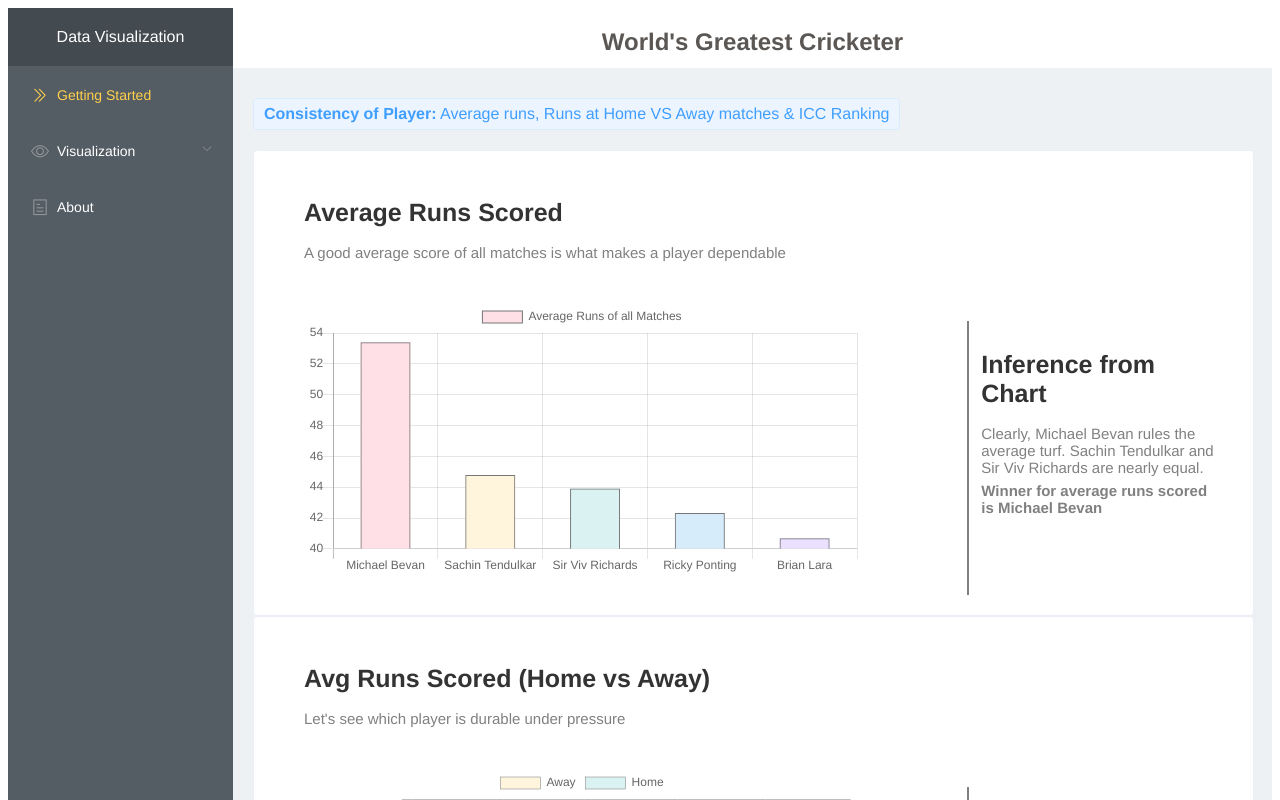
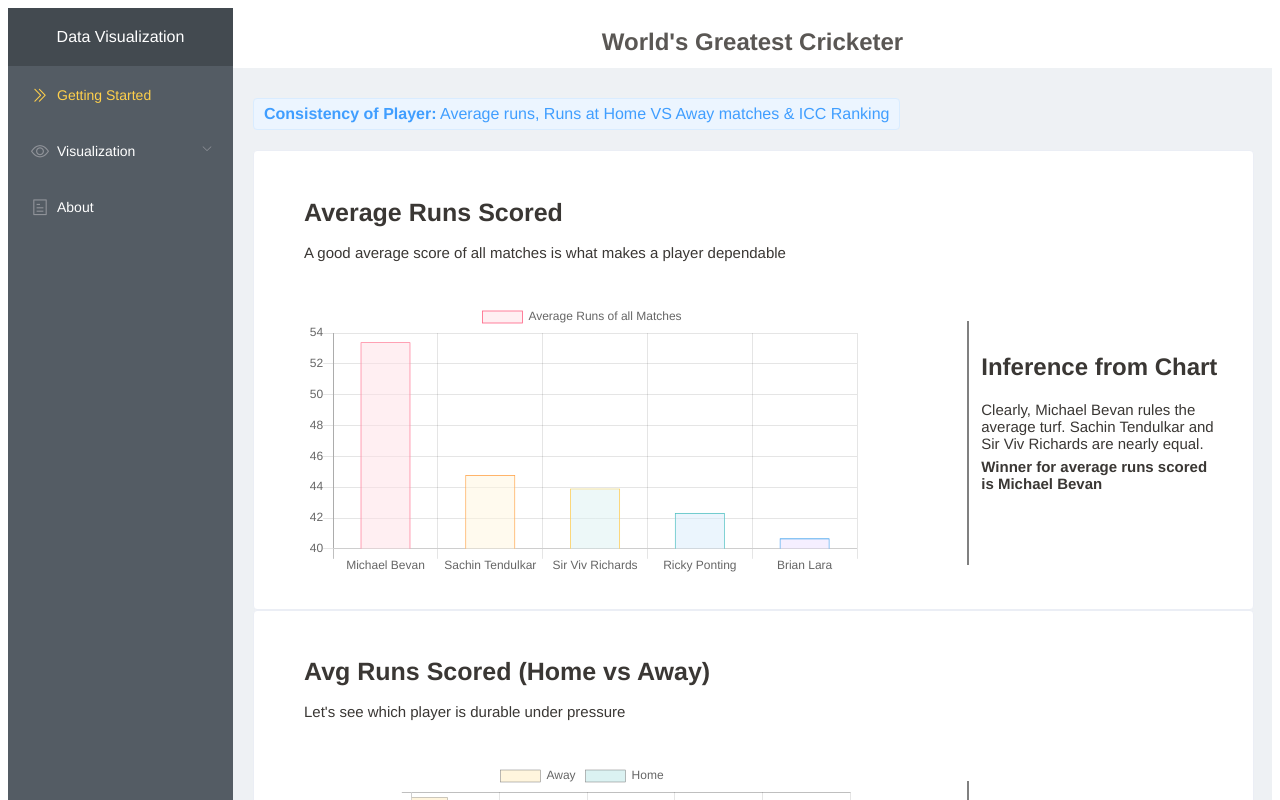
Before and after one commit to tapthoughts/worlds-greatest-cricketer, a Vue app: page /battingODI in a window 1280 px wide. Shown: the top 800 px of the page. Built offline with nearby package versions, Linux system fonts and the light colour scheme.

Commit message:
playing with colors

```diff
--- a/src/App.vue
+++ b/src/App.vue
@@ -37,7 +37,7 @@
   font-family: 'Avenir', Helvetica, Arial, sans-serif;
   -webkit-font-smoothing: antialiased;
   -moz-osx-font-smoothing: grayscale;
-  color: #2c3e50;
+  color: rgb(58,55,52);
 }
 
 .container {
@@ -66,7 +66,7 @@
     border: 1px solid #ebeef5;
     background-color: #fff;
     overflow: hidden;
-    color: #303133;
+    color: rgb(58,55,52);;
     transition: .3s;
     padding: 20px;
     width: 96%;
@@ -78,7 +78,7 @@
 }
 
 .result {
-    color: gray;
+    color: rgb(58,55,52);
     font-size: 25px;
     font-weight: bold;
     display: block;
@@ -90,7 +90,7 @@
 }
 
 .result-ps {
-    color: gray;
+    color: rgb(58,55,52);
     font-size: 15px;
     font-weight: normal;
     display: block;
@@ -103,7 +103,7 @@
 }
 
 h1 {
-    color: #333;
+    color: rgb(58,55,52);
     font-size: 25px;
     display: block;
     margin-block-start: 0.67em;
--- a/src/components/ChartTitle.vue
+++ b/src/components/ChartTitle.vue
@@ -14,7 +14,7 @@
 
 <style scoped>
 .subtitle {
-    color: gray;
+    color: rgb(58,55,52);
     font-size: 15px;
     font-weight: normal;
     display: block;
--- a/src/components/Inference.vue
+++ b/src/components/Inference.vue
@@ -1,6 +1,6 @@
 <template>
     <div class="inference-container">
-        <h1>Inference from Chart</h1>
+        <h2>Inference from Chart</h2>
         <span v-if="inference" class="inference">{{inference}}</span>
         <span v-if="winner" class="winner">Winner for {{titleText}} is {{winner}}</span>
     </div>
@@ -21,11 +21,11 @@
     padding: 12px;
     margin-top: 150px;
     border-left: 2px solid grey;
-    height: 250px;
+    height: 220px;
 }
 
 .inference {
-    color: gray;
+    color: rgb(58,55,52);
     font-size: 15px;
     font-weight: normal;
     display: block;
@@ -36,7 +36,7 @@
 }
 
 .winner {
-    color: gray;
+    color: rgb(58,55,52);
     font-size: 15px;
     font-weight: bold;
     display: block;
--- a/src/components/Sidebar.vue
+++ b/src/components/Sidebar.vue
@@ -75,5 +75,11 @@
     width: 225px;
     min-height: 400px;
   } */
+.sidebar {
+    background-color: rgb(58,55,52);
 
+}
+.el-menu-vertical-demo {
+     background: rgb(58,55,52);
+}
 </style>
--- a/src/views/BattingODI.vue
+++ b/src/views/BattingODI.vue
@@ -184,7 +184,7 @@
                 offsetGridLines: true
             },
             barThickness: 50
-            }],
+            }]
           }
         },
         data: {
@@ -303,18 +303,34 @@
         label: 'Average Runs of all Matches',
         data: avgOverInngsData.map(t => t.avg),
         backgroundColor: [
-          'rgb(255, 224, 230)',
-          'rgb(255, 245, 221)',
-          'rgb(219, 242, 242)',
-          'rgb(215, 236, 251)',
-          'rgb(235, 224, 255)',
-          'rgb(244, 245, 245)',
-          'rgb(255, 236, 217)'
+          'rgb(255, 224, 230, 0.5)',
+          'rgb(255, 245, 221, 0.5)',
+          'rgb(219, 242, 242, 0.5)',
+          'rgb(215, 236, 251, 0.5)',
+          'rgb(235, 224, 255, 0.5)',
+          'rgb(244, 245, 245, 0.5)',
+          'rgb(255, 236, 217, 0.5)'
         ],
-        borderWidth: 1,
-        borderColor: '#777',
-        hoverBorderWidth: 2,
-        hoverBorderColor: '#333',
+        borderWidth: 0.8,
+        borderColor: [
+          'rgb(255, 99, 132, 1)',
+          'rgb(255, 159, 64, 1)',
+          'rgb(255, 205, 86, 1)',
+          'rgb(75, 192, 192, 1)',
+          'rgb(54, 162, 235, 1)',
+          'rgb(153, 102, 255, 1)',
+          'rgb(201, 203, 207, 1)'
+        ],
+        hoverBorderWidth: 1.2,
+        hoverBorderColor: [
+          'rgb(255, 99, 132, 1)',
+          'rgb(255, 159, 64, 1)',
+          'rgb(255, 205, 86, 1)',
+          'rgb(75, 192, 192, 1)',
+          'rgb(54, 162, 235, 1)',
+          'rgb(153, 102, 255, 1)',
+          'rgb(201, 203, 207, 1)'
+        ],
       }]
     };
 
```
